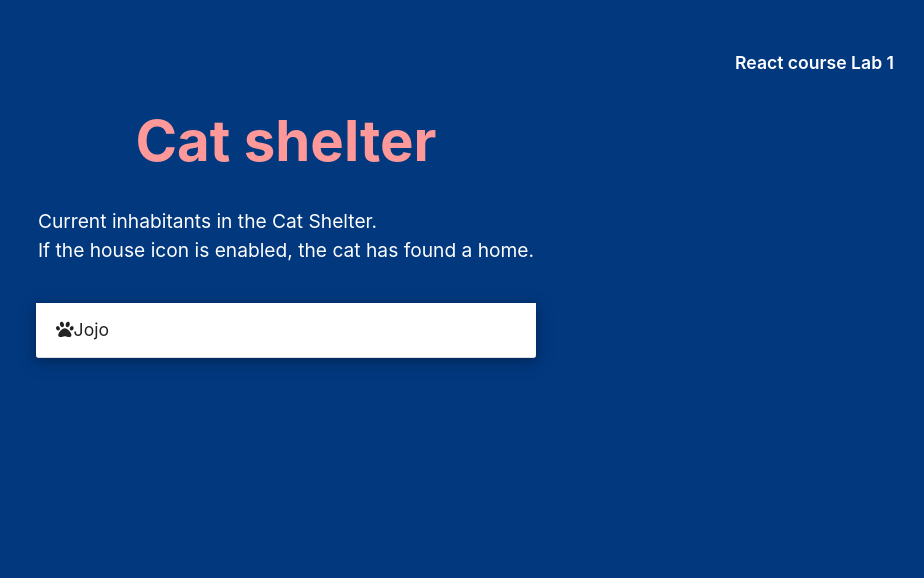
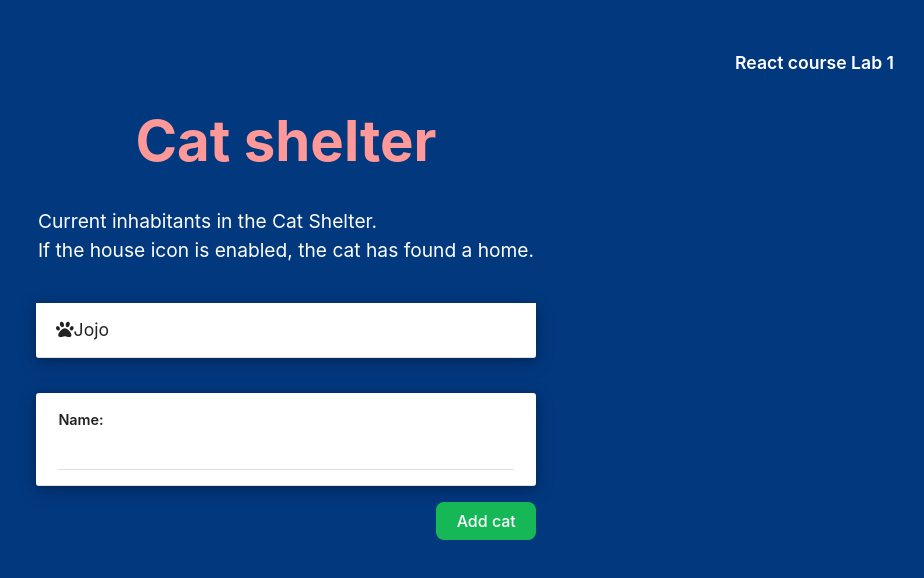
Before and after one commit to karinlj/react-course-lab1, a React (Vite) app: page / in a window 1280 px wide. Shown: the top 578 px of the page, without its empty margins (354-1278 px from the left). Built offline with nearby package versions, Linux system fonts and the light colour scheme.

Commit message:
form for adding cat- makup and styles

```diff
--- a/src/App.jsx
+++ b/src/App.jsx
@@ -3,14 +3,23 @@ import "./App.scss";
 import Header from "./components/Header";
 
 function App() {
+  const defaultInputValues = {
+    catname: "",
+  };
+
+  const [formData, setFormData] = useState(defaultInputValues);
+
   const [cats, setCats] = useState([
     {
       id: Math.random(),
       catname: "Jojo",
-      goOutside: true,
-      foundHome: false,
     },
   ]);
+
+  const handleSubmit = (e) => {
+    e.preventDefault();
+    console.log("submit");
+  };
 
   useEffect(() => {}, []);
 
@@ -38,6 +47,21 @@ function App() {
               );
             })}
         </ul>
+
+        {/* add cat */}
+        <form className="new-cat-form" onSubmit={handleSubmit}>
+          <div>
+            <label>
+              Name:
+              <input type="text" id="catname" required />{" "}
+            </label>
+            <br />
+          </div>
+          <section className="btn-section">
+            {" "}
+            <button>Add cat</button>
+          </section>
+        </form>
       </section>
     </>
   );
--- a/src/App.scss
+++ b/src/App.scss
@@ -40,3 +40,42 @@
     }
   }
 }
+
+//add cat
+
+.new-cat-form {
+  width: 100%;
+  > div {
+    background-color: #fff;
+    border-radius: $themeBorderRadius;
+    box-shadow: $themeBoxShadow;
+    line-height: 1.5rem;
+    padding: 0.9rem 1.4rem;
+    margin: 0;
+    border-bottom: 1px solid $themeBorderColor;
+    margin: 1rem 0;
+  }
+  label {
+    width: 100%;
+    color: $themecolor;
+    font-weight: 600;
+    font-size: 0.9rem;
+    margin-bottom: 0.3rem;
+  }
+  input[type="text"] {
+    width: 100%;
+    padding-right: 0.5rem;
+    padding-bottom: 1rem;
+    border: none;
+    border-bottom: 1px solid $themeBorderColor;
+  }
+}
+
+.btn-section {
+  width: 100%;
+  text-align: right;
+  button {
+    background: $themecolorGreen;
+    color: #fff;
+  }
+}
```
